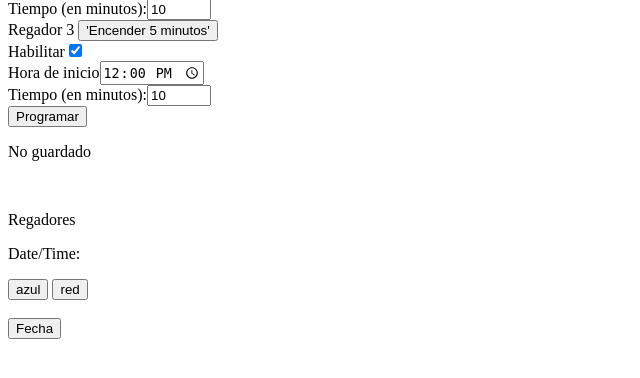
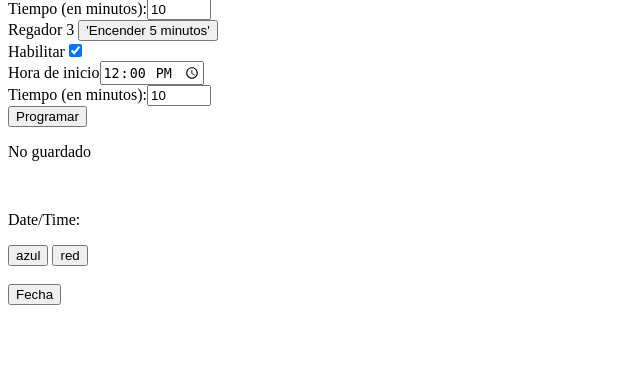
Before and after one commit to ealburez/reagdores, a PHP site: page / in a window 1280 px wide. Shown: the part 230-608 px from the top of the page, without its empty margins (0-640 px from the left). Run offline with PHP 8.4, Linux system fonts and the light colour scheme.

Commit message:
Update index.php

```diff
--- a/index.php
+++ b/index.php
@@ -27,12 +27,10 @@
 
 	<button onclick="updateDate();" id="prog1">Programar</button> <br>
 	<p id="confirm1">No guardado</p><br>
-
-	<p id="text1">Regadores</p>
-  <p id="fecha0">Date/Time:</p>
-  <button onclick="changeColor('yellow');">azul</button>
-  <button onclick="changeColor('red');">red</button> <br> <br>
-  <button onclick="updateDate();">Fecha</button> <br> <br>
+  	<p id="fecha0">Date/Time:</p>
+  	<button onclick="changeColor('yellow');">azul</button>
+  	<button onclick="changeColor('red');">red</button> <br> <br>
+  	<button onclick="updateDate();">Fecha</button> <br> <br>
 
 <script src="script.js"></script>
 </body>
```
